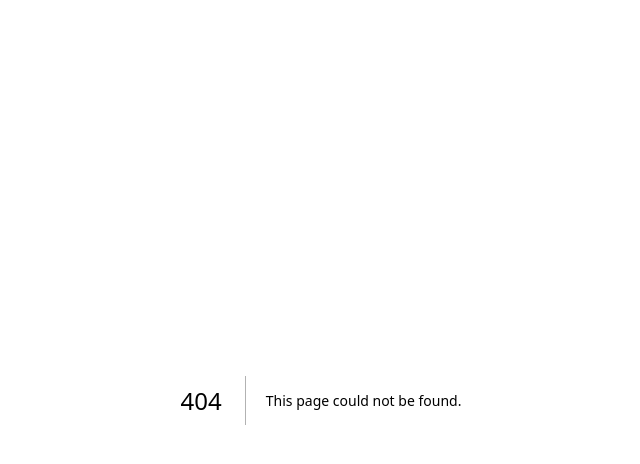
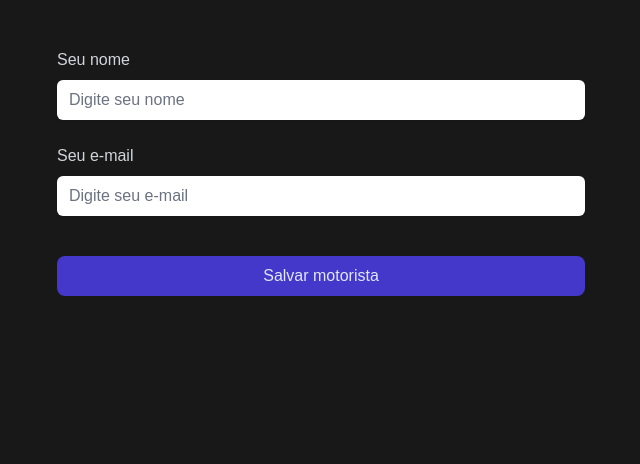
Before and after one commit to Joas-Assuncao/gas-station-manager-frontend, a Next.js app: page /drivers/new in a window 1280 px wide. Before the commit this address had no page. Shown: the top 464 px of the page, without its empty margins (319-959 px from the left). Built offline with nearby package versions, Linux system fonts and the light colour scheme; no server answers.

Commit message:
feat: create new and edit pages

```diff
--- /dev/null
+++ b/src/components/Input/index.tsx
@@ -0,0 +1,34 @@
+interface IInputProps {
+  type: string;
+  name: string;
+  placeholder: string;
+  required: boolean;
+  value: string | undefined;
+  label: string;
+  setValue: (value: string) => void;
+}
+
+export function Input({
+  type,
+  name,
+  placeholder,
+  required,
+  value,
+  label,
+  setValue,
+}: IInputProps) {
+  return (
+    <label>
+      <span className="text-gray-300">{label}</span>
+      <input
+        type={type}
+        name={name}
+        className="w-full block px-3 py-2 text-gray-800 outline-none mt-2 placeholder-gray-500 border-gray-300 rounded-md shadow-sm focus:border-indigo-300 focus:ring focus:ring-indigo-200 focus:ring-opacity-50"
+        placeholder={placeholder}
+        required={required}
+        value={value}
+        onChange={(e) => setValue(e.target.value)}
+      />
+    </label>
+  );
+}
--- /dev/null
+++ b/src/pages/drivers/edit/[id].tsx
@@ -0,0 +1,57 @@
+import { useState } from "react";
+import { useRouter } from "next/router";
+import Head from "next/head";
+
+import { Input } from "@/components/Input";
+import { useDriver } from "@/hooks/useDriver";
+
+export default function EditDriver() {
+  const router = useRouter();
+  const { driver, isLoading, error } = useDriver(router.query.id as string);
+  const [name, setName] = useState<string>(driver?.name);
+  const [email, setEmail] = useState<string>(driver?.email);
+
+  return (
+    <>
+      <Head>
+        <title>Edit Driver {name} | GSM</title>
+      </Head>
+      <div className="flex flex-col justify-center overflow-hidden">
+        <div className="w-full p-6 m-auto rounded-md lg:max-w-xl">
+          <form className="mt-6">
+            <div className="mb-2">
+              <Input
+                type="text"
+                name="name"
+                placeholder="Digite seu nome"
+                label="Seu nome"
+                required={true}
+                value={name}
+                setValue={setName}
+              />
+            </div>
+            <div className="mb-2 mt-6">
+              <Input
+                type="email"
+                name="email"
+                placeholder="Digite seu e-mail"
+                label="Seu e-mail"
+                required={true}
+                value={email}
+                setValue={setEmail}
+              />
+            </div>
+            <div className="flex justify-center mt-10">
+              <button
+                type="submit"
+                className="h-10 px-5 w-full text-indigo-100 bg-indigo-700 rounded-lg transition-colors duration-150 focus:shadow-outline hover:bg-indigo-800"
+              >
+                Salvar motorista
+              </button>
+            </div>
+          </form>
+        </div>
+      </div>
+    </>
+  );
+}
--- /dev/null
+++ b/src/pages/drivers/new/index.tsx
@@ -0,0 +1,66 @@
+import { useState } from "react";
+import Head from "next/head";
+
+import { Input } from "@/components/Input";
+import { postFetcher } from "@/services/axios";
+import { useRouter } from "next/navigation";
+
+export default function NewDriver() {
+  const [name, setName] = useState<string>("");
+  const [email, setEmail] = useState<string>("");
+  const { back } = useRouter();
+
+  async function handleSubmit() {
+    try {
+      await postFetcher("/drivers", { name, email });
+
+      back();
+    } catch (err) {
+      console.log(err);
+    }
+  }
+
+  return (
+    <>
+      <Head>
+        <title>Create Driver | GSM</title>
+      </Head>
+      <div className="flex flex-col justify-center overflow-hidden">
+        <div className="w-full p-6 m-auto rounded-md lg:max-w-xl">
+          <form className="mt-6" onSubmit={handleSubmit}>
+            <div className="mb-2">
+              <Input
+                type="text"
+                name="name"
+                placeholder="Digite seu nome"
+                label="Seu nome"
+                required={true}
+                value={name}
+                setValue={setName}
+              />
+            </div>
+            <div className="mb-2 mt-6">
+              <Input
+                type="email"
+                name="email"
+                placeholder="Digite seu e-mail"
+                label="Seu e-mail"
+                required={true}
+                value={email}
+                setValue={setEmail}
+              />
+            </div>
+            <div className="flex justify-center mt-10">
+              <button
+                type="submit"
+                className="h-10 px-5 w-full text-indigo-100 bg-indigo-700 rounded-lg transition-colors duration-150 focus:shadow-outline hover:bg-indigo-800"
+              >
+                Salvar motorista
+              </button>
+            </div>
+          </form>
+        </div>
+      </div>
+    </>
+  );
+}
```
